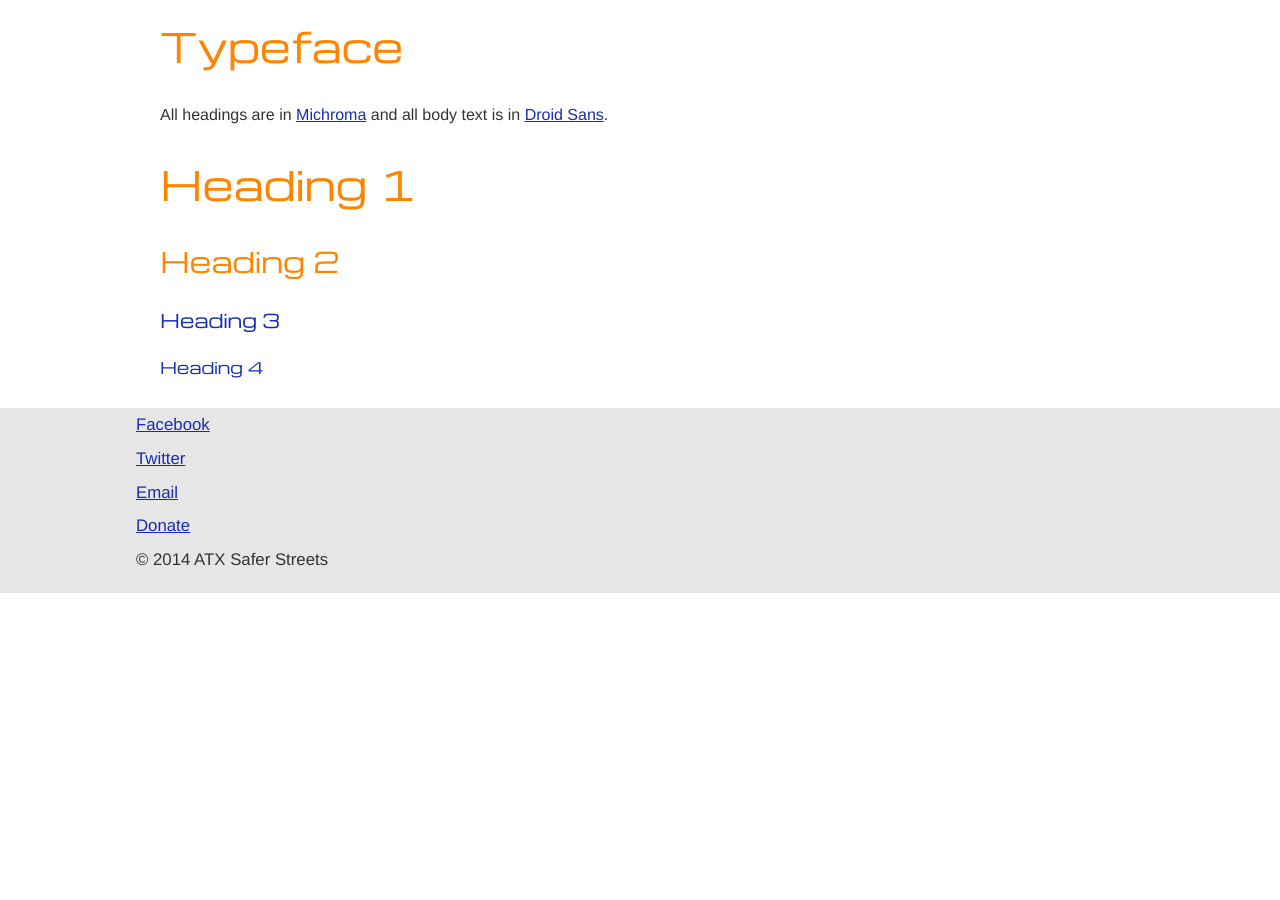
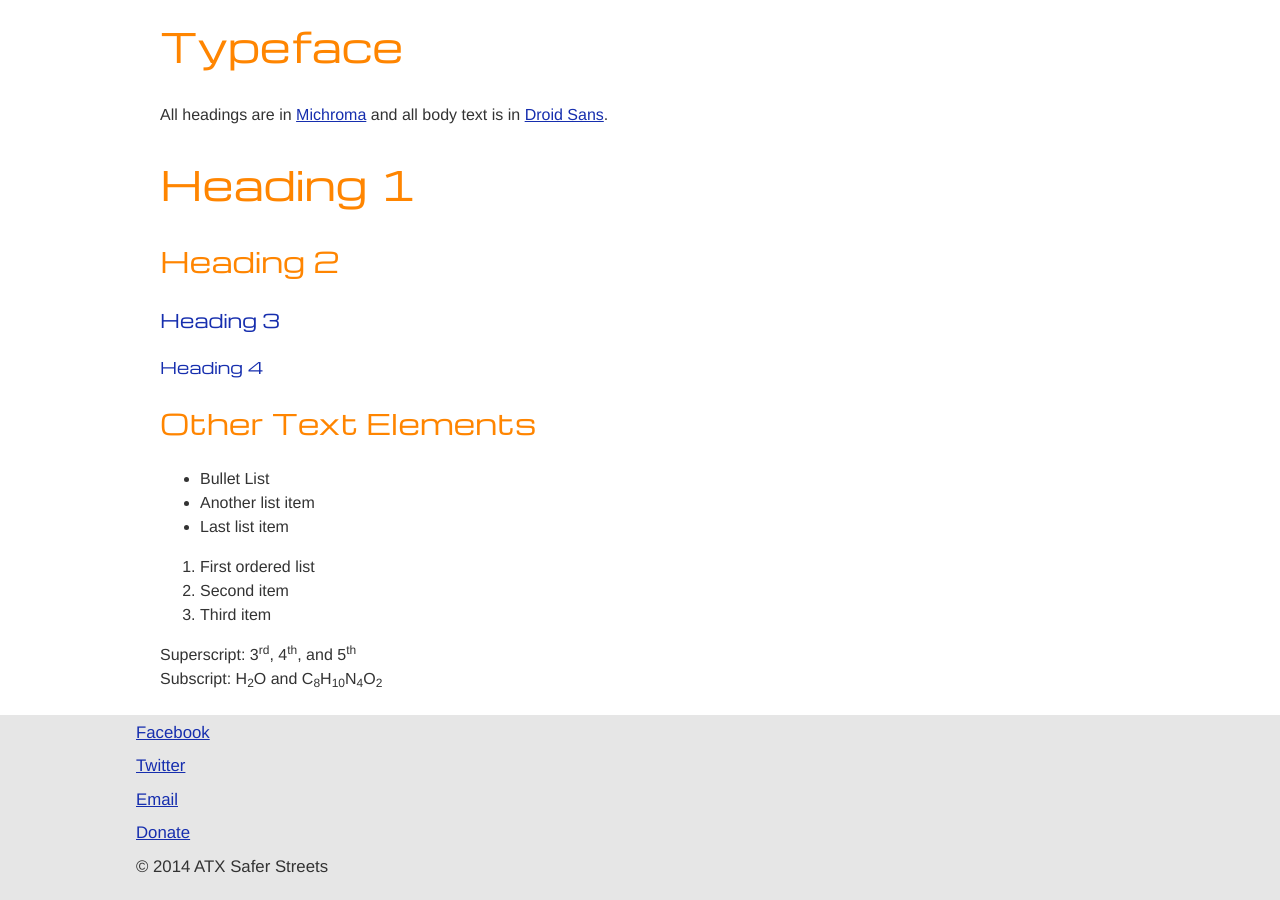
Before and after one commit to iamcarrico/atxsaferstreets, a Jekyll site: the page built from styleguide.md, in a window 1280 px wide and 900 px high, scrolled down 608 px. Built offline with Jekyll 4.4.1, drawn with Linux system fonts in a browser that asks for light colours; some web fonts are replaced; before the commit the page ends 1201 px from its top, so only the background shows below that.

Commit message:
Update styleguide

```diff
--- a/styleguide.md
+++ b/styleguide.md
@@ -43,3 +43,17 @@ All headings are in [Michroma](http://www.google.com/fonts/specimen/Michroma) an
 
 
 #### Heading 4
+
+
+## Other Text Elements
+
+* Bullet List
+* Another list item
+* Last list item
+
+1. First ordered list
+2. Second item
+3. Third item
+
+Superscript: 3<sup>rd</sup>, 4<sup>th</sup>, and 5<sup>th</sup> <br />
+Subscript: H<sub>2</sub>O and C<sub>8</sub>H<sub>10</sub>N<sub>4</sub>O<sub>2</sub>
```
